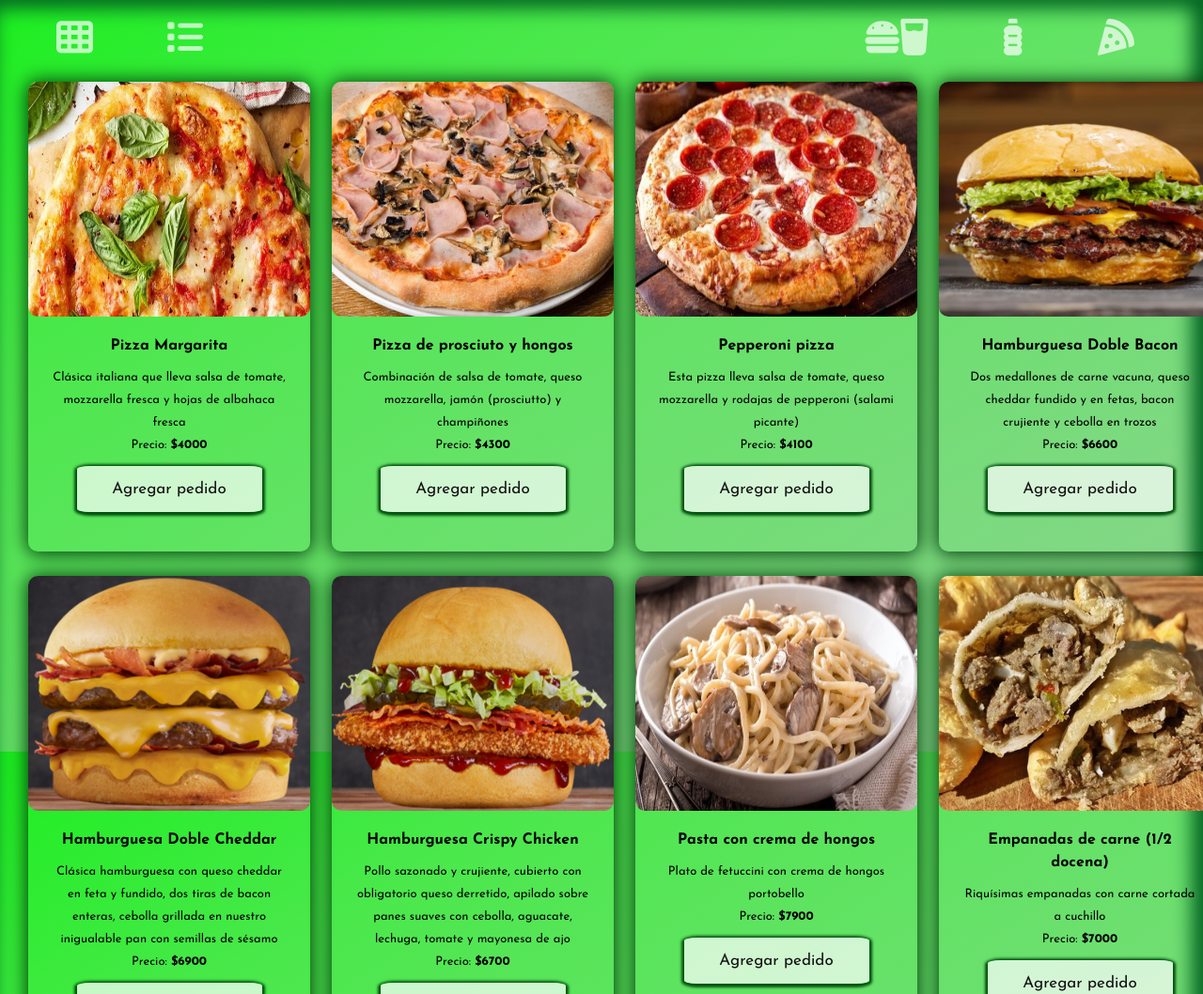
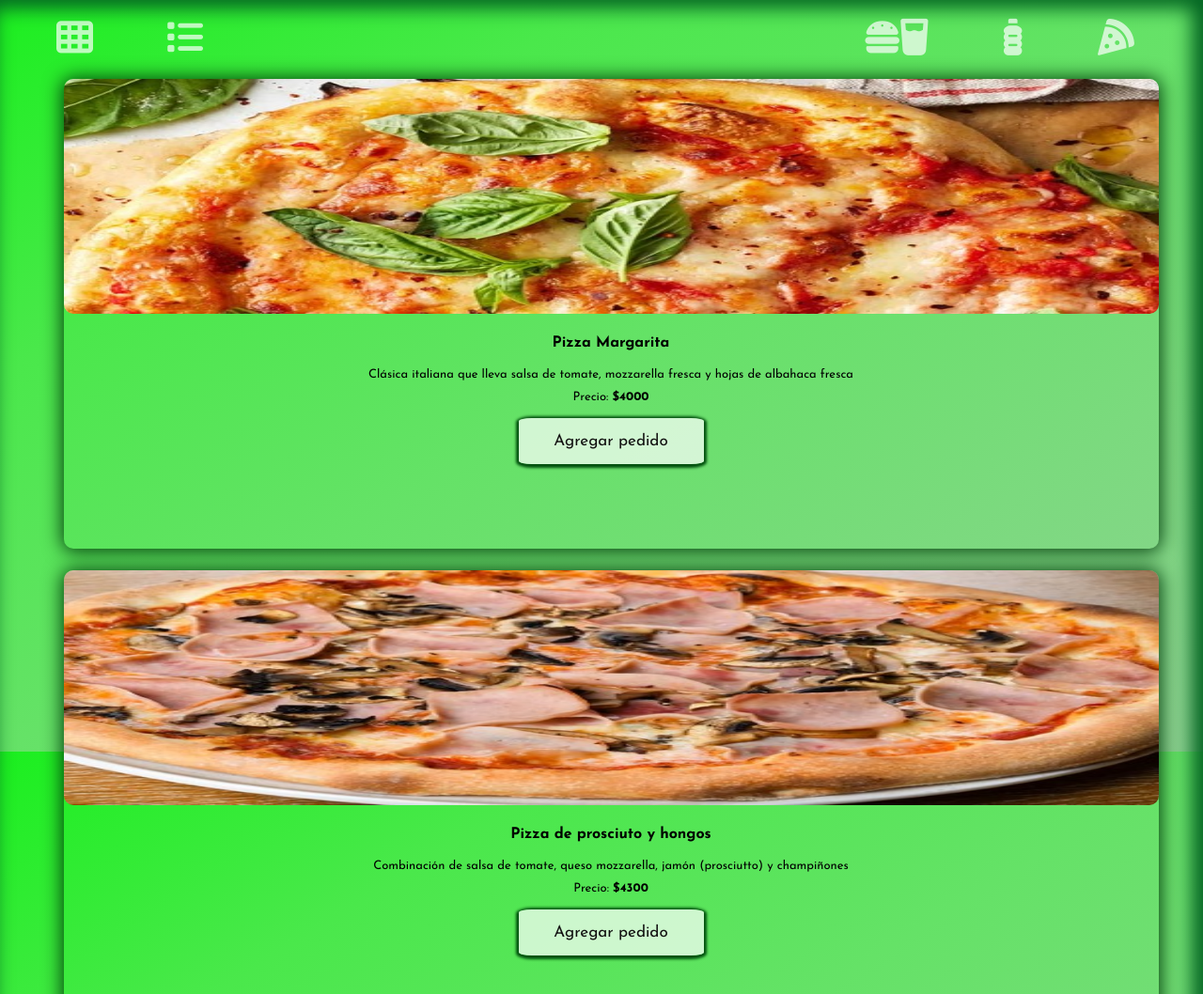
Before and after one commit to RobertFacundo/ProyectoFinalJavaScript, a plain HTML site: page index.html in a window 1280 px wide. Shown: the part 1100-2158 px from the top of the page at 94% size. Drawn offline with Linux system fonts and the light colour scheme; some packages are replaced by stand-ins of ours; a script that the page names is missing; a web font is replaced by a local one.

Commit message:
mediaquery

```diff
--- a/css/style.css
+++ b/css/style.css
@@ -240,9 +240,12 @@ main {
 @media screen and (max-width: 1300px) {
   main .parallax-container2 {
     display: block; }
-    main .parallax-container2 .card {
-      width: calc(100% - 40px);
-      margin: 0 auto 20px; } }
+    main .parallax-container2 .contenedor-productos {
+      display: flex !important;
+      flex-direction: column !important; }
+      main .parallax-container2 .contenedor-productos .card {
+        width: calc(100% - 115px);
+        margin: 0 auto 20px; } }
 
 .my-swal-font {
   font-family: "Josefin Sans", sans-serif; }
--- a/scss/layout/_main.scss
+++ b/scss/layout/_main.scss
@@ -274,10 +274,14 @@ main {
         .parallax-container2 {
             display: block;
 
-            .card {
-                width: calc(100% - 40px);
-                margin: 0 auto 20px;
+            .contenedor-productos {
+                display: flex !important;
+                flex-direction: column !important;
 
+                .card {
+                    width: calc(100% - 115px);
+                    margin: 0 auto 20px;
+                }
             }
         }
     }
```
